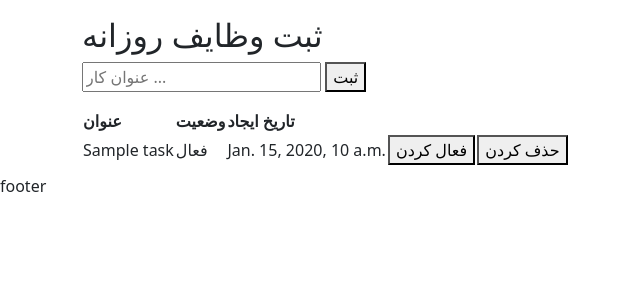
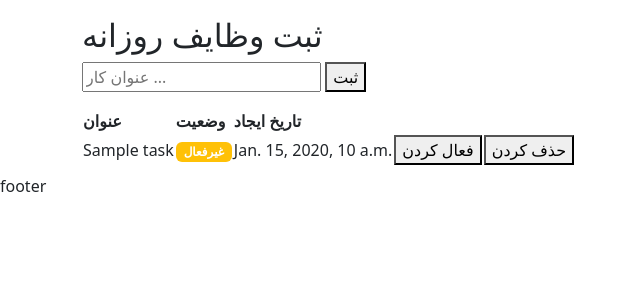
Before and after one commit to moeinkh/todo_app, a Django app: template templates/tasks/home.html in a window 1280 px wide. Shown: the part 24-324 px from the top of the page, without its empty margins (0-640 px from the left). Run offline with Django 3.2, Linux system fonts and the light colour scheme; the template is opened without the code that fills it: most values are stand-ins (such as "Sample title", 1, 10 or a date in 2020); some libraries are stand-ins or nearby versions.

Commit message:
create active(update task) view

```diff
--- a/tasks/forms.py
+++ b/tasks/forms.py
@@ -5,3 +5,8 @@ class TaskForm(forms.ModelForm):
     class Meta:
         model = Task
         fields = ('title',)
+
+class ActiveForm(forms.ModelForm):
+    class Meta:
+        model = Task
+        fields = ('active',)
--- a/tasks/urls.py
+++ b/tasks/urls.py
@@ -5,5 +5,6 @@ app_name = 'task'
 
 urlpatterns = [
     path('', views.home, name='home'),
-    path('<int:id>/', views.delete_task, name='delete_task'),
+    path('delete/<int:id>/', views.delete_task, name='delete_task'),
+    path('update/<int:id>/', views.active_task, name='active_task'),
 ]
--- a/templates/tasks/home.html
+++ b/templates/tasks/home.html
@@ -35,21 +35,24 @@
                     <tr>
                             <td>{{ task.title }}</td>
                             <td>
-                                {% if task %}
-                                    فعال
+                                {% if task.active %}
+                                   <span class="badge bg-success text-light">فعال</span>
                                 {% else %}
-                                    غیرفعال
+                                    <span class="badge bg-warning">غیرفعال</span>
                                 {% endif %}
                             </td>
                             <td>{{ task.created }}</td>
                             <td>
-                                <button class="active_button">
+                                <form method="post" action="{% url 'task:active_task' id=task.id %}">
+                                    {% csrf_token %}
                                     {% if task.active %}
-                                        غیر فعال کردن
+                                        <input type="hidden" name="active">
+                                        <button type="submit" class="active_button">غیرفعال کردن</button>
                                     {% else %}
-                                        فعال کردن
+                                        <input type="hidden" name="active">
+                                        <button type="submit" class="not_active_button">فعال کردن</button>
                                     {% endif %}
-                                </button>
+                                </form>
                             </td>
                             <td><a href="{% url 'task:delete_task' id=task.id %}"><button class="delete_button">حذف کردن</button></a></td>
                     </tr>
```
Also changed, not shown: tasks/views.py (+18 -1 lines).
